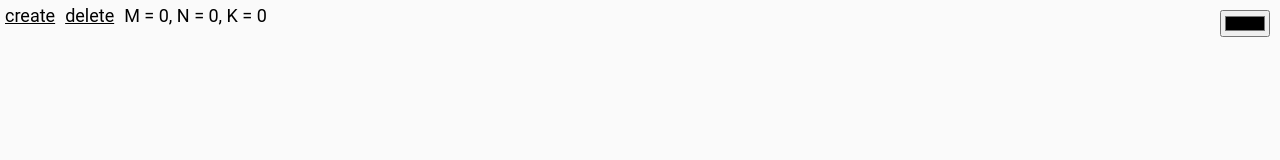
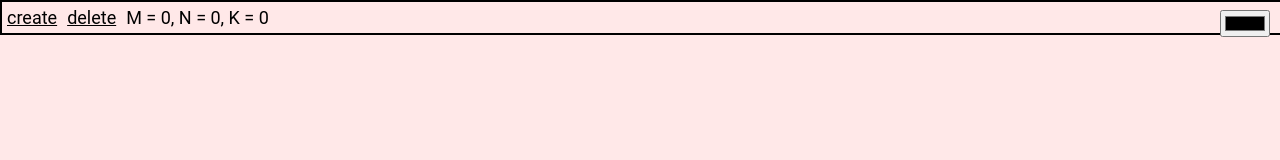
Before and after one commit to mattkusman/sketchpad, a website: page index.html in a window 1280 px wide. Drawn offline with Linux system fonts and the light colour scheme.

Commit message:
minor styling

```diff
--- a/app.js
+++ b/app.js
@@ -25,6 +25,7 @@ var selection = undefined;
 var mode = "create";
 var selectedEdge = undefined;
 var drawDegree = true;
+var directed = false;
 
 color.addEventListener("input", (event) => {
   if (selection) {
@@ -106,7 +107,6 @@ function findMidPoint(from, to) {
 
 function drawMidPoint(e) {
   e.midpoint = findMidPoint(e.from, e.to);
-  //drawArrow(e.from.x, e.from.y, e.to.x, e.to.y, 10, "black");
 
   drawVertex({
     x: e.midpoint.x,
@@ -156,6 +156,7 @@ function drawEdges() {
       //drawMidPoint(edges[i]);
       edges[i].midpoint = findMidPoint(edges[i].from, edges[i].to);
     }
+    if (directed) {
       drawArrow(
         edges[i].from.x,
         edges[i].from.y,
@@ -164,6 +165,7 @@ function drawEdges() {
         10,
         "black"
       );
+    }
   }
   context.lineWidth = 1;
   hitContext.lineWidth = 1;
--- a/index.css
+++ b/index.css
@@ -1,7 +1,7 @@
 /** index.css */
 :root {
   --root-font-size: 12px;
-  --bg: #fafafa;
+  --bg: #ffe8e8;
 }
 
 /** Reset */
--- a/index.html
+++ b/index.html
@@ -8,7 +8,15 @@
   </head>
   <body>
     <div
-      style="width: 100%; font-size: large; padding: 10; align-content: center"
+      style="
+        width: 100%;
+        font-size: large;
+        padding: 10;
+        align-content: center;
+        border-width: 2px;
+        border-style: solid;
+        border-color: black;
+      "
     >
       <a
         class="et_pb_button"
```
Lines whose indentation alone changed are shown as unchanged.
